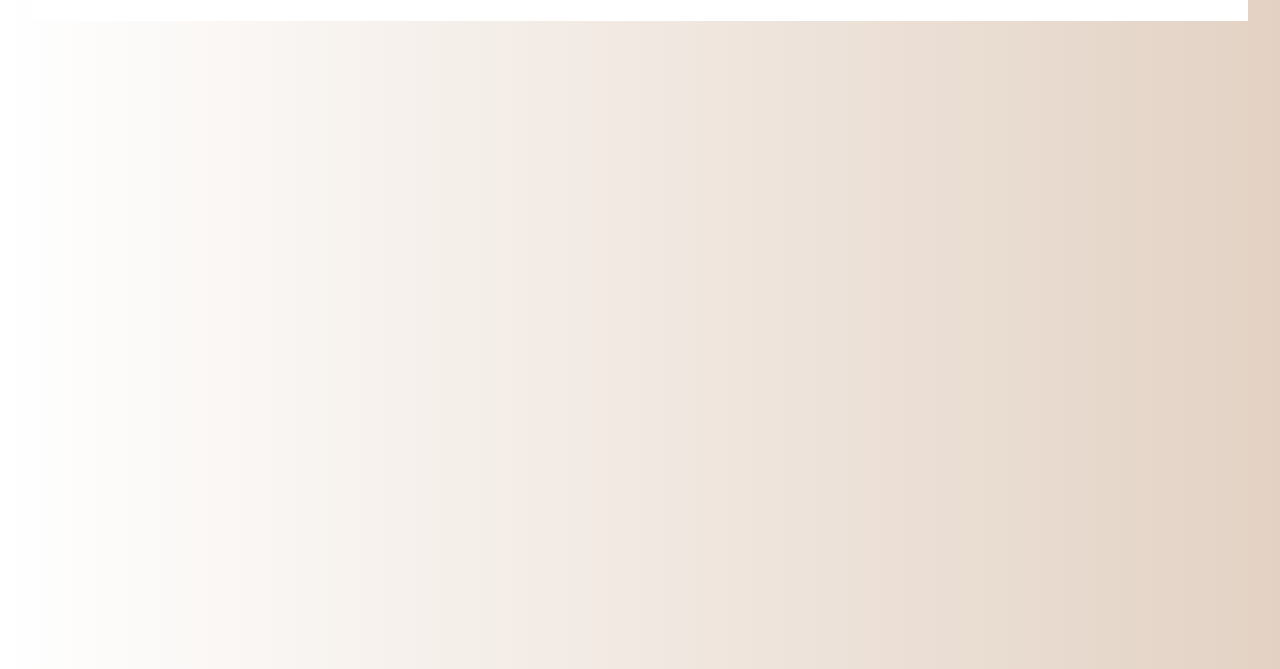
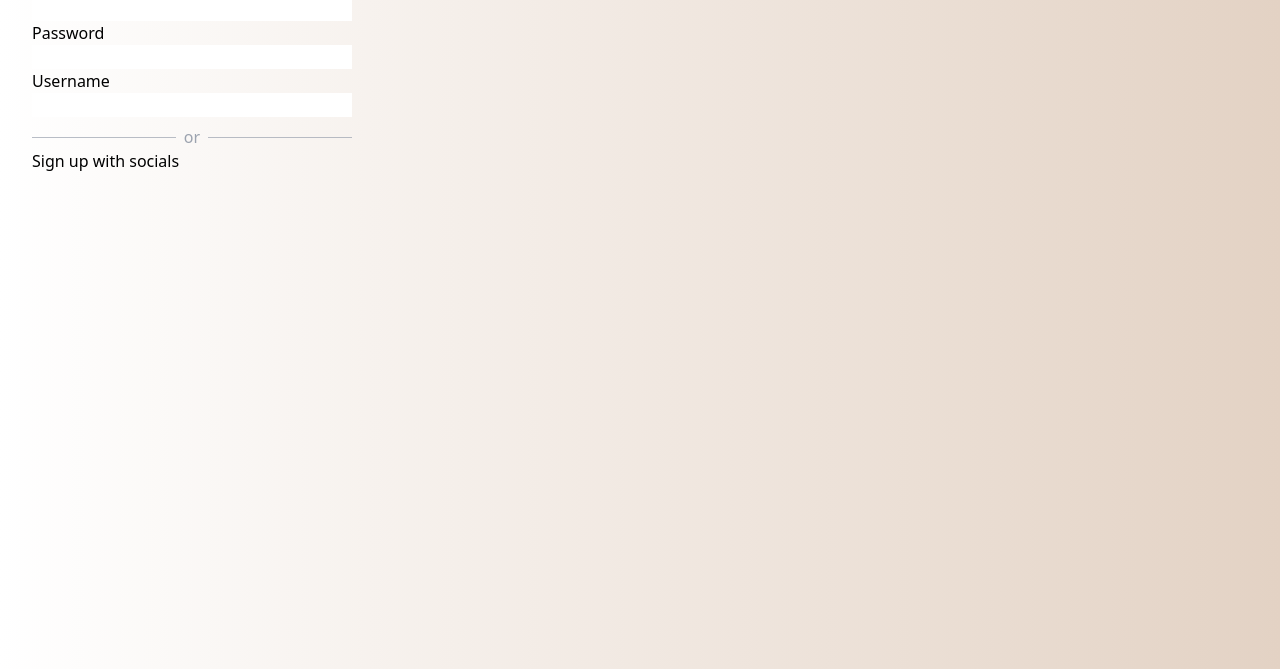
Before and after one commit to tony1c/dailyui-challenges, a website: page sign-up#001/index.html in a window 1280 px wide. Shown: the part 131-800 px from the top of the page. Drawn offline with Linux system fonts and the light colour scheme.

Commit message:
sign up #001 update

```diff
--- a/sign-up#001/index.html
+++ b/sign-up#001/index.html
@@ -14,17 +14,31 @@
         <!-- Title -->
         <h1 class="">Sing up</h1>
         <!-- Sign up form -->
-        <form action="signup" class="p-8">
+        <form action="signup" class="max-w-sm p-8">
           <!-- Logo -->
-          <img src="" alt="Logo" />
+          <img src="" alt="Logo" class="" />
           <!-- Form title -->
           <h2>Sign up with email address</h2>
           <!-- Email -->
           <div class="flex flex-col">
             <!-- Email label & input -->
             <label for="email">Email</label>
-            <input type="text" name="email" id="email" />
+            <input type="text" name="email" id="email" class="" />
+            <!-- Password label & input -->
+            <label for="password">Password</label>
+            <input type="text" name="password" id="password" />
+            <!-- Username label & input -->
+            <label for="username">Username</label>
+            <input type="text" name="username" id="username" />
           </div>
+          <!-- Or line -->
+          <div class="mt-2 flex justify-center text-gray-400">
+            <div class="mt-3 w-full border-t border-gray-400 opacity-70"></div>
+            <span class="px-2">or</span>
+            <div class="mt-3 w-full border-t border-gray-400 opacity-70"></div>
+          </div>
+          <!-- Social sign up -->
+          <h2>Sign up with socials</h2>
         </form>
       </div>
     </main>
--- a/sign-up#001/package.json
+++ b/sign-up#001/package.json
@@ -13,6 +13,5 @@
     "prettier": "^2.8.3",
     "prettier-plugin-tailwindcss": "^0.2.2",
     "tailwindcss": "^3.0.24"
-  },
-  "dependencies": {}
+  }
 }
```
Also changed, not shown: sign-up#001/css/style.css, 1 other file.
